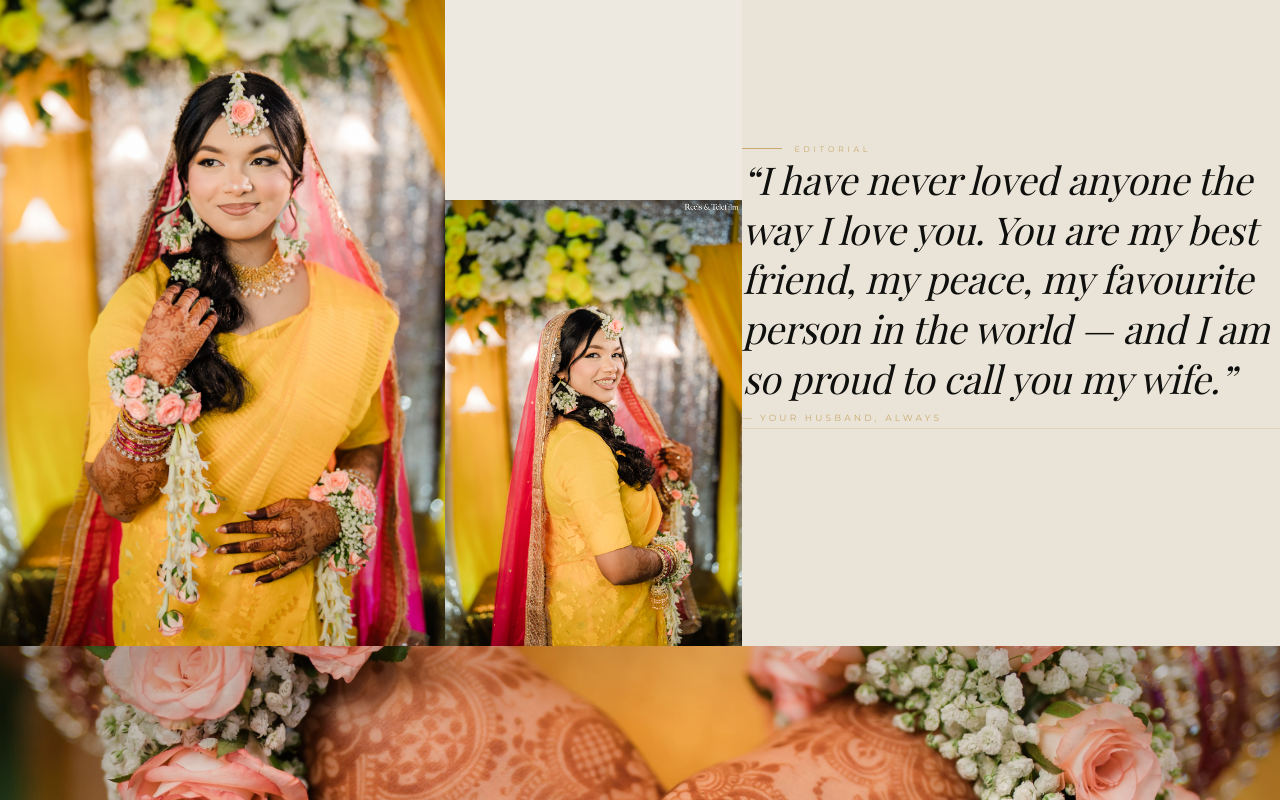
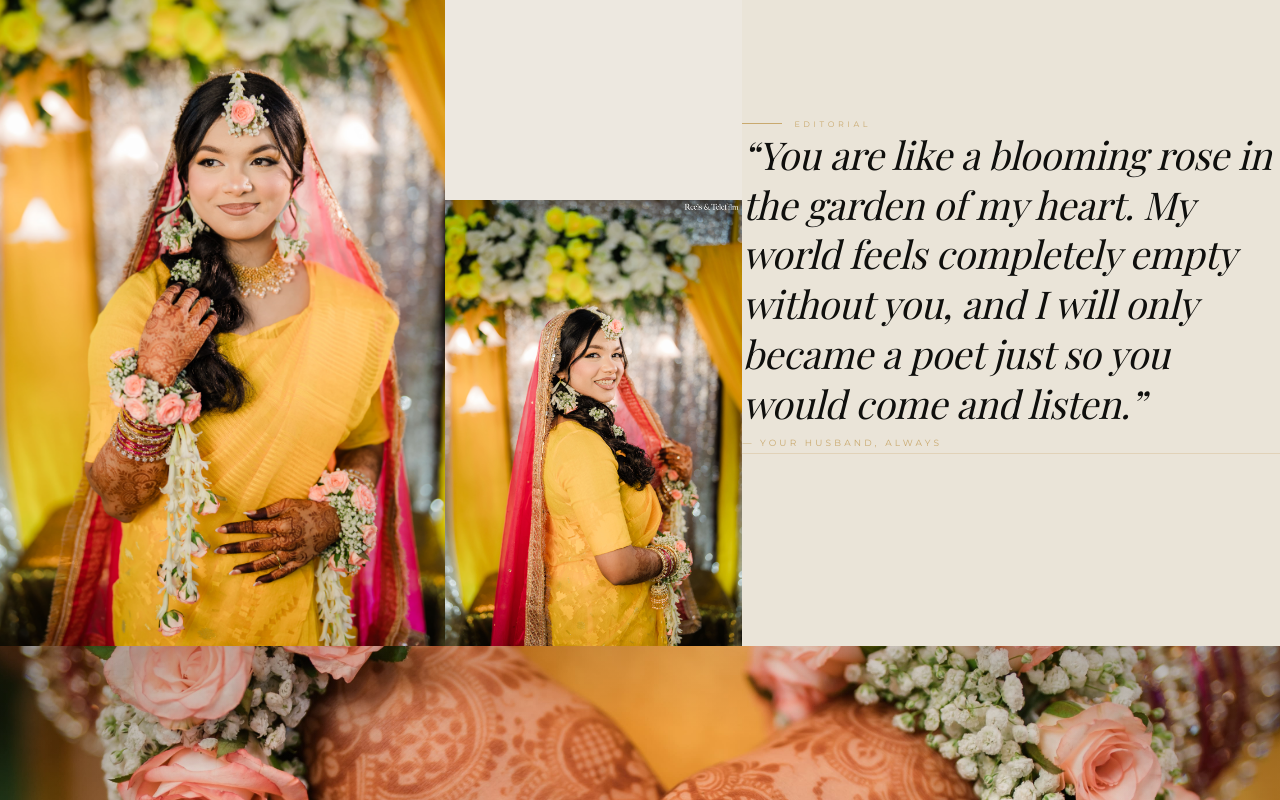
Before and after one commit to EashenMahmud/Megazine, a React (Vite) app: page / in a window 1280 px wide. Shown: the part 1320-2120 px from the top of the page. Built offline with nearby package versions, Linux system fonts and the light colour scheme; a web font is replaced by a local one.

Commit message:
new version model

```diff
--- a/src/App.jsx
+++ b/src/App.jsx
@@ -25,7 +25,7 @@ export default function App() {
 
       <EditorialSpread
         images={[rslImages[1], rslImages[2]]}
-        quote="I have never loved anyone the way I love you. You are my best friend, my peace, my favourite person in the world — and I am so proud to call you my wife."
+        quote="You are like a blooming rose in the garden of my heart. My world feels completely empty without you, and I will only became a poet just so you would come and listen."
         author="Your Husband, Always"
         reverse={false}
       />
@@ -72,7 +72,7 @@ export default function App() {
       <EditorialSpread
         images={[rslImages[21], rslImages[22]]}
         quote="Every time I look at these photographs, I am reminded: I am the luckiest person alive. Not because of fate or chance — but because you chose me, and I will spend the rest of my life being worthy of that choice."
-        author="Eashen · September 2026"
+        author="Akib · September 2026"
         reverse={false}
       />
 
```
